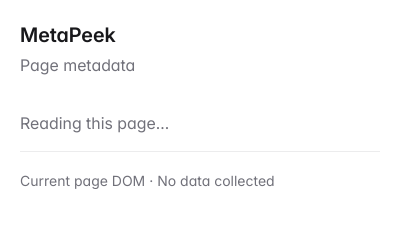
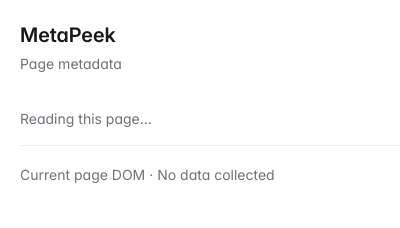
Before and after one commit to thatbeautifuldream/metapeek, a browser extension: page popup.html in a window 400 px wide. Drawn offline with Linux system fonts and the light colour scheme.

Commit message:
Fix popup autosizing and use latest release download

```diff
--- a/popup.css
+++ b/popup.css
@@ -6,8 +6,9 @@
 }
 * { box-sizing: border-box; }
 [hidden] { display: none !important; }
-html { width: 420px; max-width: 100vw; background: #fff; color: #18181b; -webkit-font-smoothing: antialiased; }
-body { margin: 0; font: 16px/1.5 InterVariable, sans-serif; font-feature-settings: "cv02", "cv03", "cv04", "cv11", "ss01", "ss03"; }
+/* Explicit intrinsic width prevents Chrome’s popup autosizing from collapsing. */
+html { width: 420px; min-width: 420px; background: #fff; color: #18181b; -webkit-font-smoothing: antialiased; }
+body { width: 420px; min-width: 420px; margin: 0; font: 14px/1.5 InterVariable, sans-serif; font-feature-settings: "cv02", "cv03", "cv04", "cv11", "ss01", "ss03"; }
 main { isolation: isolate; padding: 20px; }
 header { display: flex; flex-direction: column; gap: 3px; padding-bottom: 18px; }
 h1 { margin: 0; font-size: 20px; font-weight: 600; text-wrap: balance; }
@@ -26,4 +27,3 @@
 dd { margin: 5px 0 0; color: #52525b; overflow-wrap: anywhere; white-space: pre-wrap; }
 .missing { color: #a16207; }
 footer { padding-top: 18px; border-top: 1px solid #18181b14; font-size: 14px; color: #71717a; }
-@media (min-width: 640px) { body { font-size: 14px; } }
```
Also changed, not shown: README.md.
